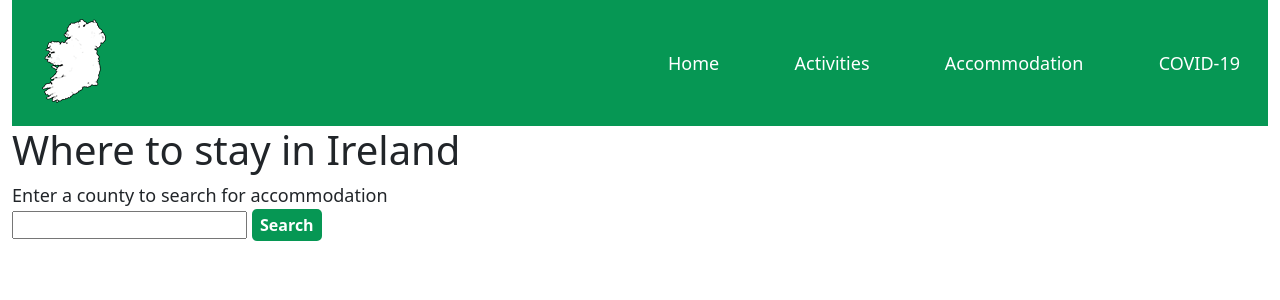
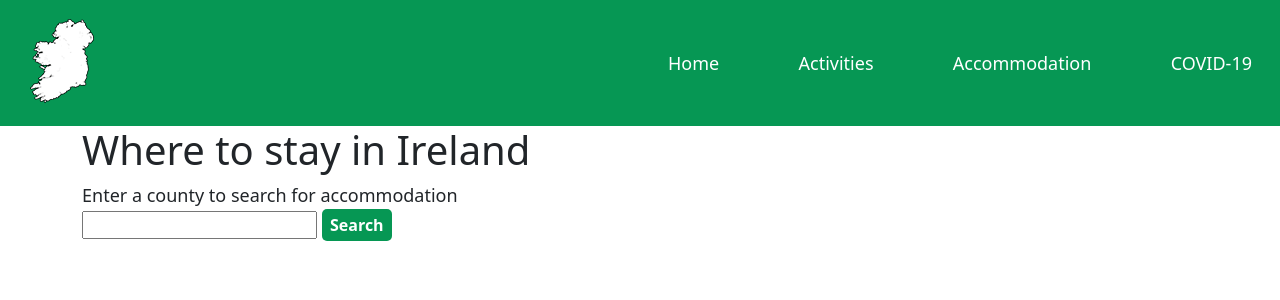
Before and after one commit to StevenMarron/travel-ireland-app, a React (Create React App) app: page /placestostay in a window 1280 px wide. Shown: the top 300 px of the page. Built offline with nearby package versions, Linux system fonts and the light colour scheme.

Commit message:
site-wide updates to bootstrap layout

```diff
--- a/public/index.html
+++ b/public/index.html
@@ -5,10 +5,7 @@
     <link rel="icon" href="%PUBLIC_URL%/favicon.ico" />
     <meta name="viewport" content="width=device-width, initial-scale=1" />
     <meta name="theme-color" content="#000000" />
-    <meta
-      name="description"
-      content="Web site created using create-react-app"
-    />
+    <meta name="description" content="Web site created using create-react-app" />
     <link rel="apple-touch-icon" href="%PUBLIC_URL%/logo192.png" />
     <!--
       manifest.json provides metadata used when your web app is installed on a
@@ -24,20 +21,10 @@
       work correctly both with client-side routing and a non-root public URL.
       Learn how to configure a non-root public URL by running `npm run build`.
     -->
-    <title>React App</title>
+    <title>Travel Ireland</title>
   </head>
   <body>
     <noscript>You need to enable JavaScript to run this app.</noscript>
     <div id="root"></div>
-    <!--
-      This HTML file is a template.
-      If you open it directly in the browser, you will see an empty page.
-
-      You can add webfonts, meta tags, or analytics to this file.
-      The build step will place the bundled scripts into the <body> tag.
-
-      To begin the development, run `npm start` or `yarn start`.
-      To create a production bundle, use `npm run build` or `yarn build`.
-    -->
   </body>
 </html>
--- a/src/App.js
+++ b/src/App.js
@@ -8,7 +8,7 @@ import Navbar from "./components/Navbar";
 
 function App(){
   return(
-    <div className="container-fluid">
+    <div>
       <Router>
         <Navbar />
         <div>
--- a/src/styles/Accomm.css
+++ b/src/styles/Accomm.css
@@ -18,7 +18,7 @@ button.search
 	margin-bottom: 10px;
 	border: 1px solid #ded596;
 	border-radius: 5px;
-	background-color: #dddac5;
+	background-color: #fbf4c4;
 }
 .card-details
 {
--- a/src/views/PlacesToStay.js
+++ b/src/views/PlacesToStay.js
@@ -3,7 +3,7 @@ import AccommodationAPI from "../components/AccommodationAPI";
 
 function PlacesToStay(){
     return(
-        <div>
+        <div className="container-lg">
             <h1>Where to stay in Ireland</h1>
             <AccommodationAPI />
         </div>
```
Also changed, not shown: src/components/Navbar.js (line endings or trailing spaces).
